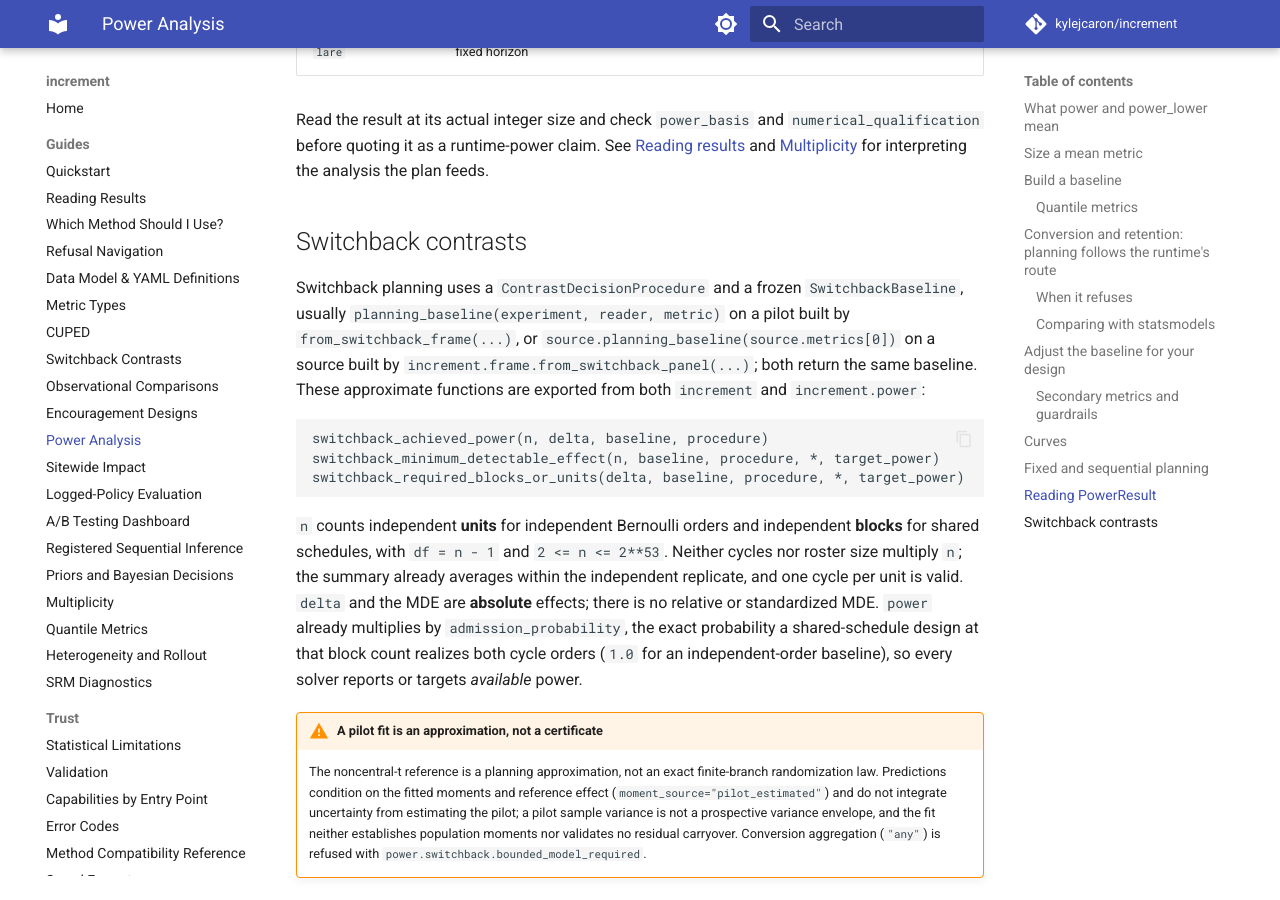
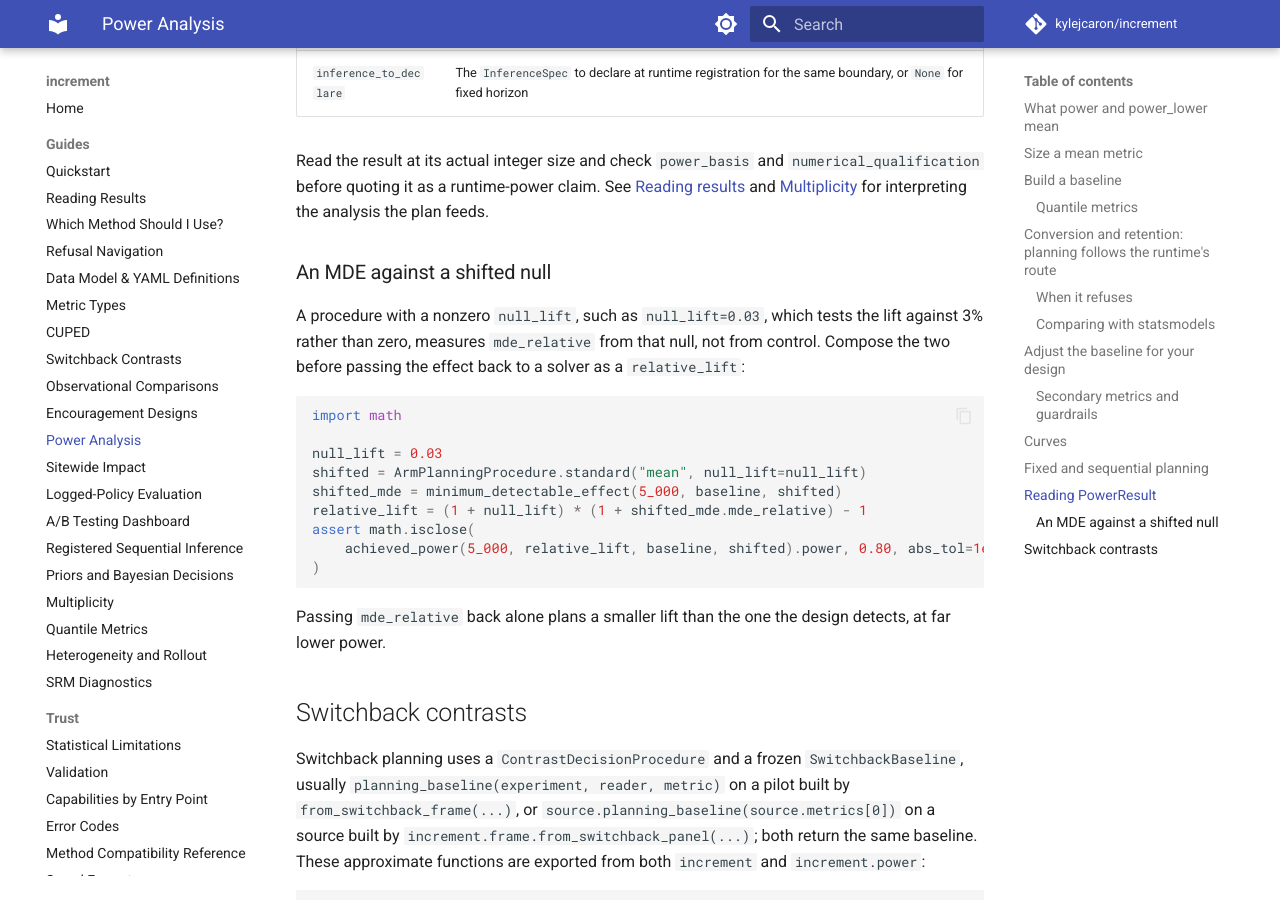
Before and after one commit to kylejcaron/increment, an MkDocs documentation site: the page built from docs/guides/power-analysis.md, in a window 1280 px wide and 900 px high, scrolled down 10021 px. Built offline with MkDocs 1.6.1 and Material for MkDocs 9.7.7, drawn with Linux system fonts in a browser that asks for light colours; comment, search, counter and statistics services are not loaded; some of the changed text lies outside the part shown.

Commit message:
docs: state what a triggered sequential plan does and what mde_relative is relative to

````diff
--- a/docs/guides/power-analysis.md
+++ b/docs/guides/power-analysis.md
@@ -600,7 +600,7 @@
 | `power_lower`, `power_upper` | The computed range holding an enumerated binomial power; `None` for a closed-form or sequential plan |
 | `power_basis` | `exact`, `lower_bound`, or `asymptotic`; see [above](#what-power-and-power_lower-mean) |
 | `numerical_qualification` | `closed_form_model_only_v1` for the asymptotic model; `scipy_special_function_error_model_conditional_v1` for either enumerated basis (conditional on the deployed SciPy/Boost special-function error model, not a cross-build proof) |
-| `mde_relative` | Detectable relative effect at the target power, rescaled for `compliance`; `None` when no admissible numeric answer is certified |
+| `mde_relative` | Detectable relative effect at the target power, rescaled for `compliance`, relative to the declared `null_lift`, not to control; the matching `relative_lift` is `(1 + null_lift) * (1 + mde_relative) - 1` at `compliance=1`; `None` when no admissible numeric answer is certified |
 | `mde_unavailable_reason` | `unattainable`, `unrepresentable`, or `numerical_resolution` when `mde_relative` is `None`; otherwise `None` |
 | `effective_var` | Per-unit control-arm variance for asymptotic planning, after decision-method reductions and cluster design effect; sensitivity-only CUPED receives no credit, so this can differ from the caller's `Baseline.effective_var`. For a `QuantileBaseline`, its pilot-implied variance. Enumerated binomial power uses event rates and counts, not this variance. |
 | `n_clusters_per_arm`, `n_clusters_total` | Ceiled randomization-cluster counts, or `None` for unit randomization |
@@ -612,6 +612,28 @@
 `numerical_qualification` before quoting it as a runtime-power claim. See
 [Reading results](reading-results.md) and [Multiplicity](multiplicity.md)
 for interpreting the analysis the plan feeds.
+
+### An MDE against a shifted null
+
+A procedure with a nonzero `null_lift`, such as `null_lift=0.03`, which tests
+the lift against 3% rather than zero, measures `mde_relative` from that null,
+not from control. Compose the two before passing the effect back to a solver as
+a `relative_lift`:
+
+```python
+import math
+
+null_lift = 0.03
+shifted = ArmPlanningProcedure.standard("mean", null_lift=null_lift)
+shifted_mde = minimum_detectable_effect(5_000, baseline, shifted)
+relative_lift = (1 + null_lift) * (1 + shifted_mde.mde_relative) - 1
+assert math.isclose(
+    achieved_power(5_000, relative_lift, baseline, shifted).power, 0.80, abs_tol=1e-9
+)
+```
+
+Passing `mde_relative` back alone plans a smaller lift than the one the design
+detects, at far lower power.
 
 ## Switchback contrasts
 
````
Also changed, not shown: docs/api.md (+10 -0 lines), 1 other file.
